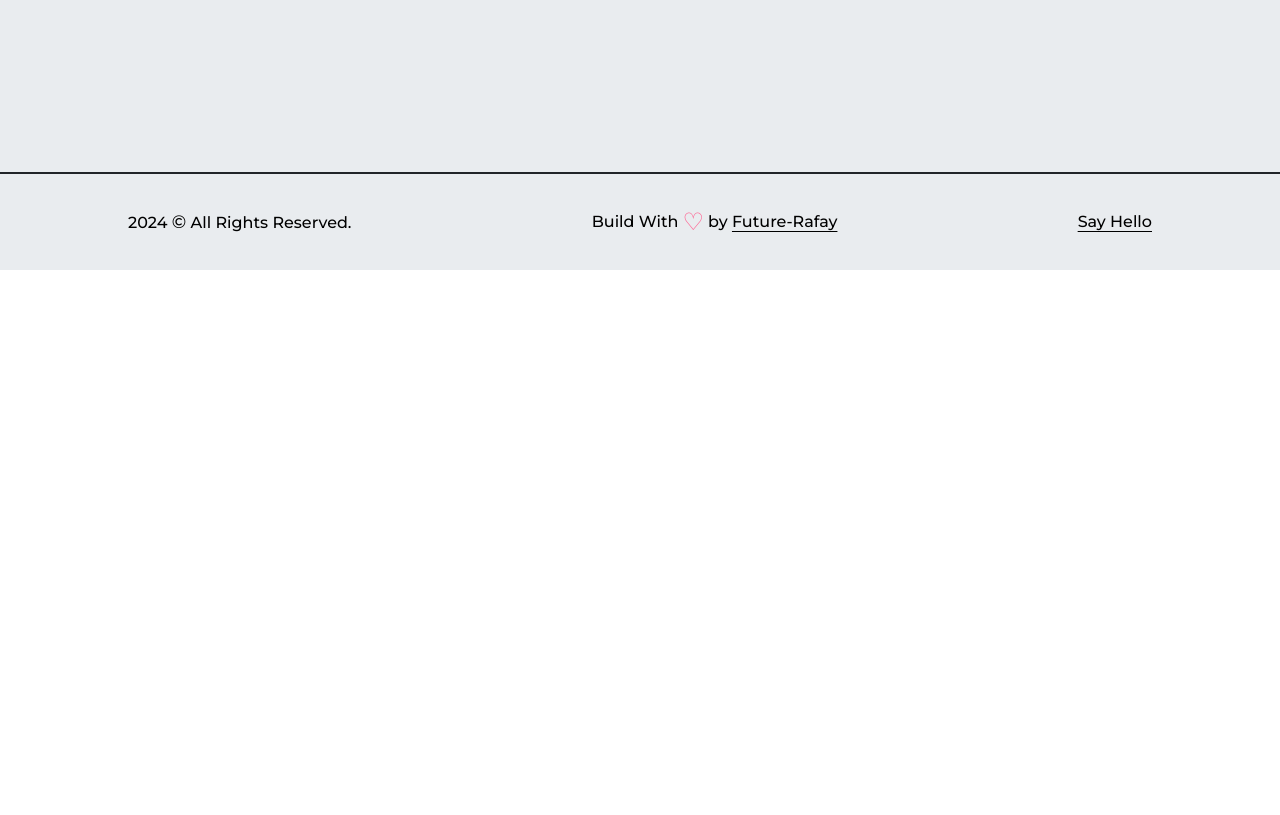
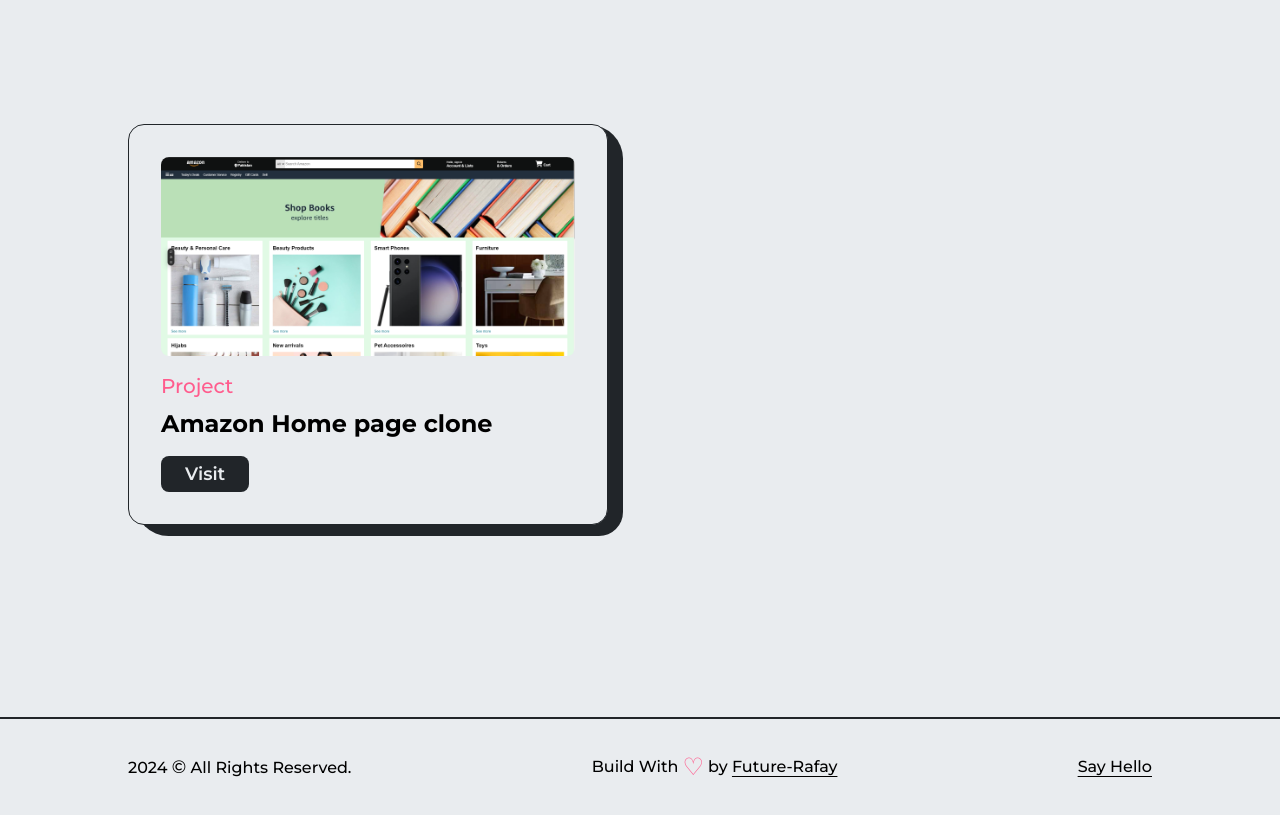
Before and after one commit to Future-Rafay/My-Portfolio-Animated, a Next.js app: page /projects in a window 1280 px wide. Shown: the part 2311-3126 px from the top of the page. Before the commit the page ends 2581 px from the top, so only its background shows below. Built offline with nearby package versions, Linux system fonts and the light colour scheme.

Commit message:
added amazon project

```diff
--- a/src/pages/projects.js
+++ b/src/pages/projects.js
@@ -9,7 +9,7 @@
 import Project1Image from "../../public/images/projects/todo-app.png";
 import Project2Image from "../../public/images/projects/weather-app.png";
 import FeaturedProject2Image from "../../public/images/projects/bubble-game-2.png";
-import Project3Image from "../../public/images/projects/weather-app.png";
+import Project3Image from "../../public/images/projects/amazon.png";
 import Project4Image from "../../public/images/projects/weather-app.png";
 import FeaturedProject3Image from "../../public/images/projects/Employee-managment-sys.png";
 
@@ -169,6 +169,15 @@
                                 image={FeaturedProject2Image}
                             />
                         </div>
+                        <div className="col-span-6 sm:col-span-12">
+                            <Project
+                                type="Project"
+                                title="Amazon Home page clone"
+                                link="https://amazon-clone-abdul-rafays-projects-87eac4f7.vercel.app/"
+                                gitHubLink="/"
+                                image={Project3Image}
+                            />
+                        </div>
                         {/* <div className="col-span-12">
                             <FeaturedProject
                                 type="Featured Project"
```
Also changed, not shown: public/images/projects/amazon.png (added).
